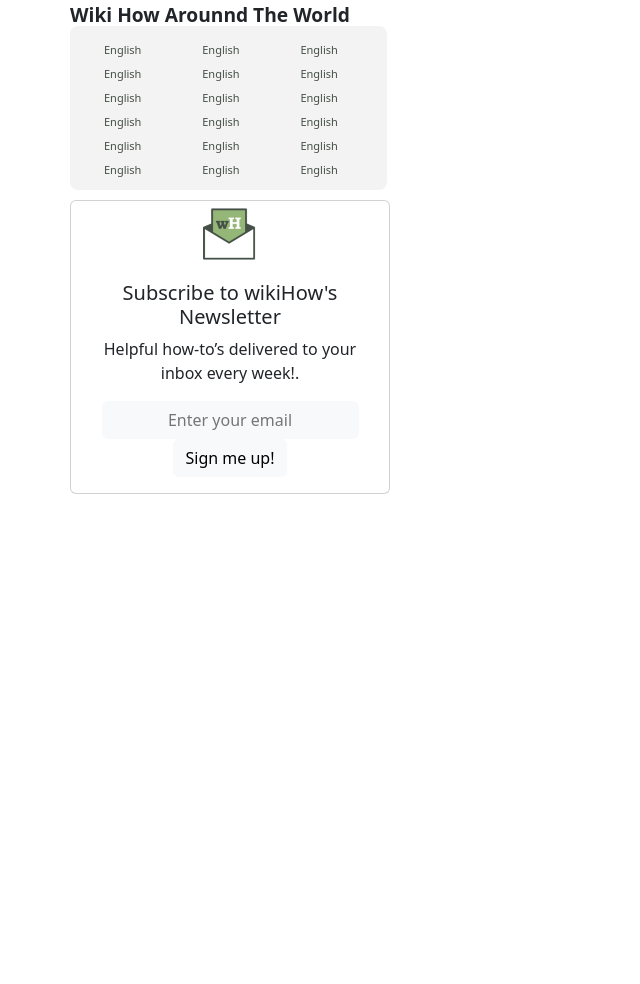
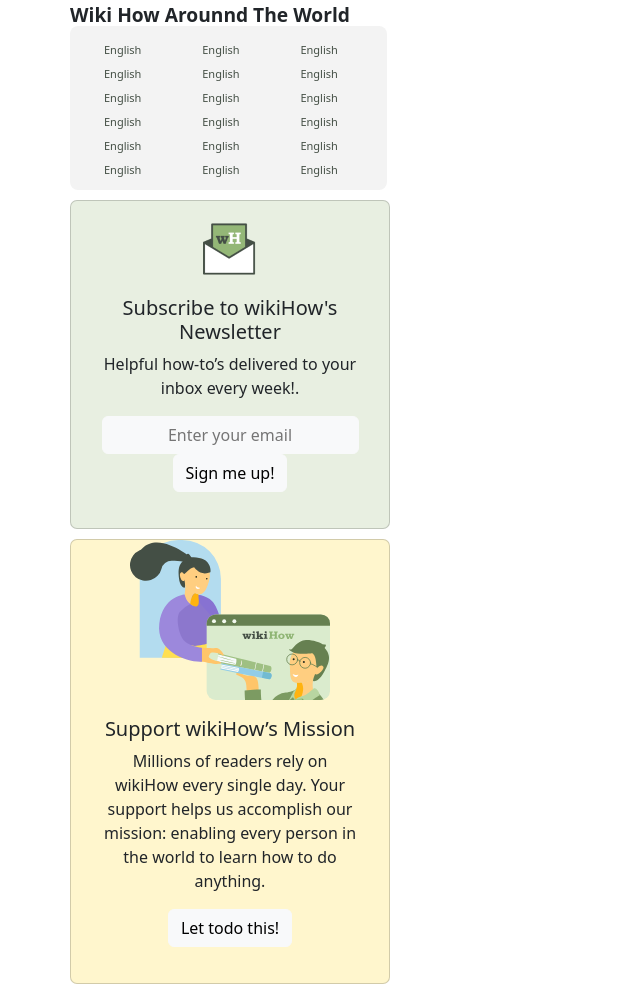
Before and after one commit to Dear0001/bgg_static_front_end, a website: page src/front_site/components/sidebar2/index.html in a window 1280 px wide. Shown: the part 345-1329 px from the top of the page, without its empty margins (0-640 px from the left). Before the commit the page ends 839 px from the top, so only its background shows below. Drawn offline with nearby package versions, Linux system fonts and the light colour scheme.

Commit message:
updated sidebar2

```diff
--- a/src/front_site/components/sidebar2/css/style.scss
+++ b/src/front_site/components/sidebar2/css/style.scss
@@ -90,9 +90,13 @@
      }
      //style for subScribe Wrapper
      .sub-scribe-wrapper{
-        margin-top: 10px;
+
         .card{
-
+            margin-top: 10px;
+            background-color: #e8efe1;
+            text-align: center;
+            border-radius: 7px;
+            padding: 15px 0 20px 0;
             .card-img-top{
                 display: flex;
                 width: 64px;
@@ -101,4 +105,21 @@
             }
         }
      }
+      //style for support WikiHow
+      .support-wikihow-wrapper{
+        margin-top: 10px;
+        .card{
+            background-color: #FFF6CD;
+            border-radius: 7px;
+            padding: 15px 15px 20px 15px;
+            text-align: center;
+            .card-img-top{
+                display: flex;
+                height: auto;
+                text-align: center;
+                width: 200px;
+                margin-top: -15px;
+            }
+        }
+     }
 }
--- a/src/front_site/components/sidebar2/index.html
+++ b/src/front_site/components/sidebar2/index.html
@@ -117,6 +117,22 @@
                         </div>
                     </div>
                     <!-- end blog subScribe -->
+                     <!-- support WikiHow -->
+                     <div class="support-wikihow-wrapper p-0">
+                        <div class="row p-0">
+                            <div class="col-12 p-0">
+                                <div class="card " style="width: 20rem;">
+                                    <img class="card-img-top center-block mx-auto" src="./img/contribute.svg" alt="Card image cap">
+                                    <div class="card-body text-center">
+                                      <h5 class="card-title">Support wikiHow’s Mission</h5>
+                                      <p class="card-text">Millions of readers rely on wikiHow every single day. Your support helps us accomplish our mission: enabling every person in the world to learn how to do anything.</p>
+                                      <a href="#" class="btn btn-light">Let todo this!</a>
+                                    </div>
+                                  </div>
+                            </div>
+                        </div>
+                    </div>
+                     <!-- end support WikiHow -->
                 </div>
             </div>
        </div>
```
Also changed, not shown: src/front_site/components/sidebar2/css/style.css, src/front_site/components/sidebar2/img/contribute.svg (added), 1 other file.
